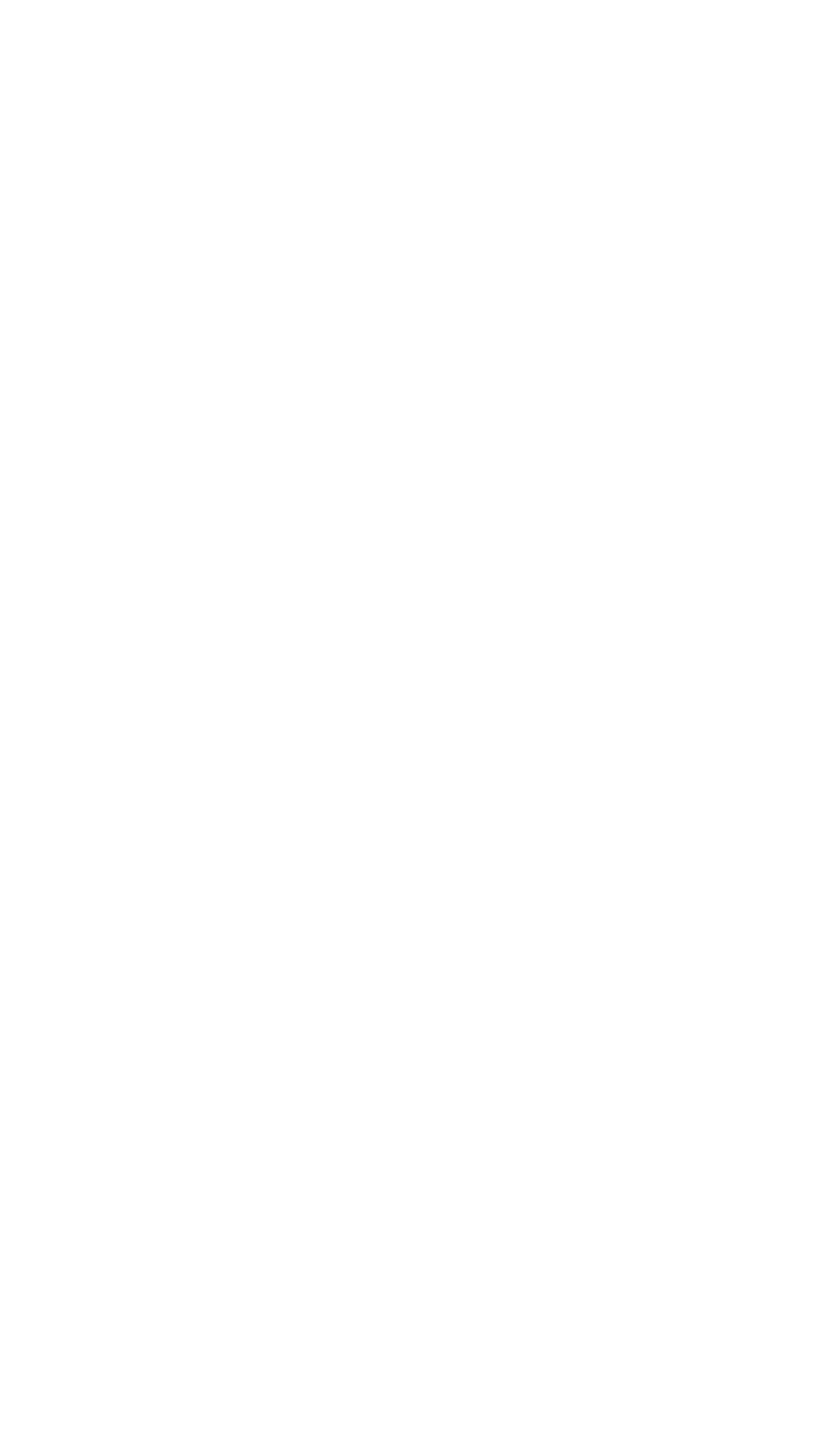
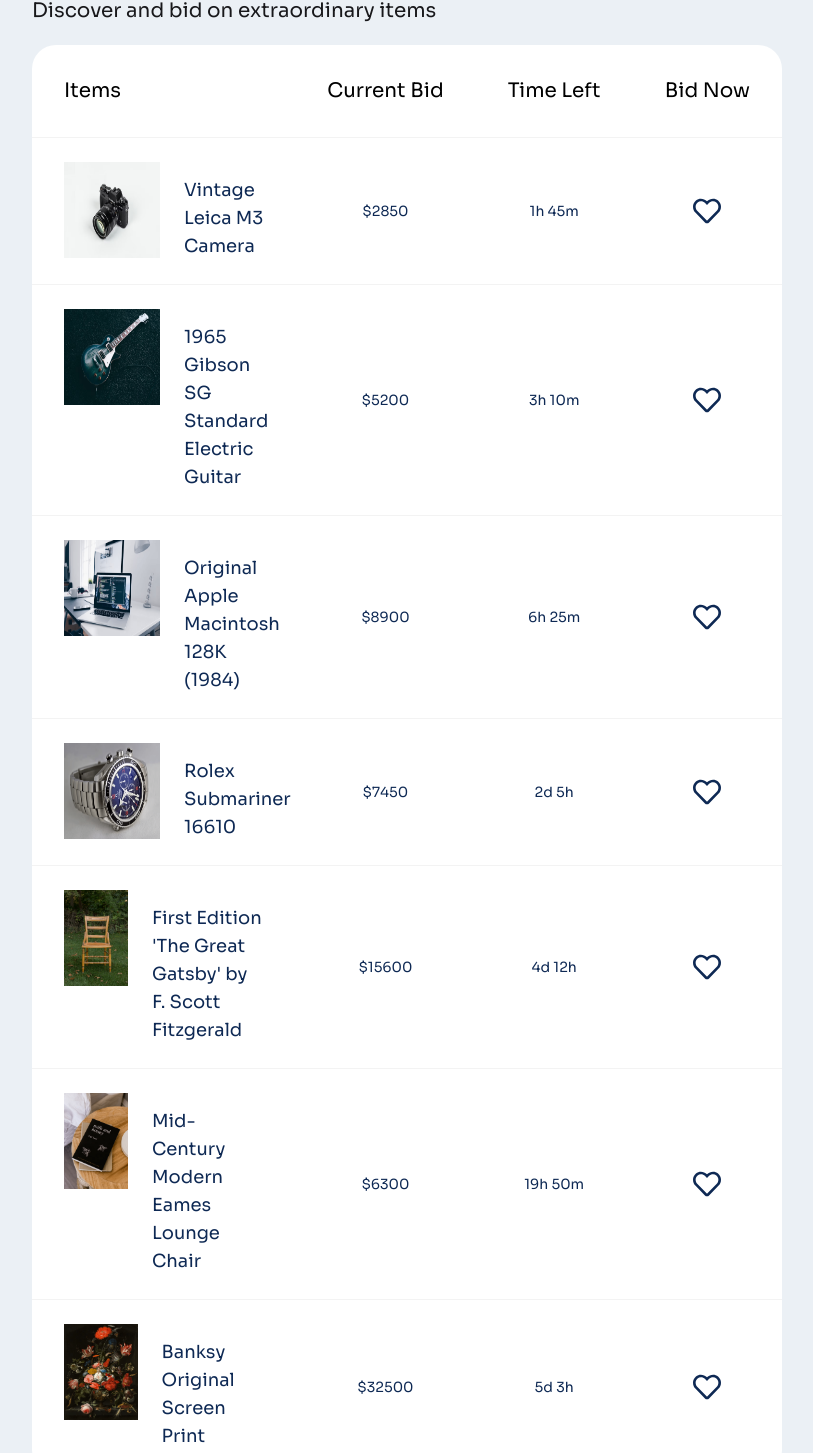
Before and after one commit to muhammad-tamim/web-project-20, a React (Vite) app: page / in a window 1280 px wide. Shown: the part 1079-2532 px from the top of the page, without its empty margins (108-921 px from the left). Before the commit the page ends 888 px from the top, so only its background shows below. Built offline with nearby package versions, Linux system fonts and the light colour scheme.

Commit message:
feat: add active auction section

```diff
--- a/package.json
+++ b/package.json
@@ -11,7 +11,8 @@
   },
   "dependencies": {
     "react": "^19.1.1",
-    "react-dom": "^19.1.1"
+    "react-dom": "^19.1.1",
+    "react-icons": "^5.5.0"
   },
   "devDependencies": {
     "@eslint/js": "^9.36.0",
--- /dev/null
+++ b/public/data.json
@@ -0,0 +1,58 @@
+[
+    {
+        "id": 1,
+        "image": "/src/assets/images/Bid1-min.png",
+        "title": "Vintage Leica M3 Camera",
+        "currentBidPrice": 2850,
+        "timeLeft": "1h 45m",
+        "bidsCount": 14
+    },
+    {
+        "id": 2,
+        "image": "/src/assets/images/Bid2-min.png",
+        "title": "1965 Gibson SG Standard Electric Guitar",
+        "currentBidPrice": 5200,
+        "timeLeft": "3h 10m",
+        "bidsCount": 21
+    },
+    {
+        "id": 3,
+        "image": "/src/assets/images/Bid3-min.png",
+        "title": "Original Apple Macintosh 128K (1984)",
+        "currentBidPrice": 8900,
+        "timeLeft": "6h 25m",
+        "bidsCount": 34
+    },
+    {
+        "id": 4,
+        "image": "/src/assets/images/Bid4-min.png",
+        "title": "Rolex Submariner 16610",
+        "currentBidPrice": 7450,
+        "timeLeft": "2d 5h",
+        "bidsCount": 18
+    },
+    {
+        "id": 5,
+        "image": "/src/assets/images/Bid5-min.png",
+        "title": "First Edition 'The Great Gatsby' by F. Scott Fitzgerald",
+        "currentBidPrice": 15600,
+        "timeLeft": "4d 12h",
+        "bidsCount": 42
+    },
+    {
+        "id": 6,
+        "image": "/src/assets/images/Bid6-min.png",
+        "title": "Mid-Century Modern Eames Lounge Chair",
+        "currentBidPrice": 6300,
+        "timeLeft": "19h 50m",
+        "bidsCount": 27
+    },
+    {
+        "id": 7,
+        "image": "/src/assets/images/Bid7-min.png",
+        "title": "Banksy Original Screen Print",
+        "currentBidPrice": 32500,
+        "timeLeft": "5d 3h",
+        "bidsCount": 56
+    }
+]
--- a/src/App.jsx
+++ b/src/App.jsx
@@ -1,12 +1,14 @@
 import React from 'react';
 import Navbar from './components/Navbar';
 import Banner from './components/Banner';
+import Action from './components/Acution/Action';
 
 const App = () => {
   return (
     <div className='max-w-[1920px] mx-auto'>
       <Navbar></Navbar>
       <Banner></Banner>
+      <Action></Action>
     </div>
   );
 };
--- /dev/null
+++ b/src/components/Acution/Action.jsx
@@ -0,0 +1,54 @@
+import React, { useEffect, useState } from 'react';
+import TableRow from './TableRow';
+
+const Action = () => {
+    const [data, setData] = useState([])
+    const [error, setError] = useState(null)
+    const [loading, setLoading] = useState(true)
+
+    const tableHeadData = [
+        { id: 1, name: "Items" },
+        { id: 2, name: "Current Bid" },
+        { id: 3, name: "Time Left" },
+        { id: 4, name: "Bid Now" }
+    ]
+
+    useEffect(() => {
+        fetch("data.json")
+            .then(res => res.json())
+            .then(data => setData(data))
+            .catch(error => setError(error))
+            .finally(() => setLoading(false))
+    }, [])
+
+    return (
+        <div className='bg-[#EBF0F5] py-[132px] px-4 lg:px-12 xl:px-[140px]'>
+            <h3 className='text-primary-content text-3xl font-medium pb-5'>Active Auctions</h3>
+            <p className='text-xl pb-5'>Discover and bid on extraordinary items</p>
+            <div className='grid grid-cols-12 '>
+                <div className='col-span-9 bg-white rounded-3xl'>
+                    <div className="overflow-x-auto">
+                        {loading && <div className='text-center'>
+                            <span className="loading size-16 loading-spinner"></span>
+                        </div>}
+                        {error && <p className='text-center text-3xl text-red-500'>{error.message}</p>}
+                        <table className="table">
+                            <thead>
+                                <tr>
+                                    {tableHeadData.map(tableHead => <th className='p-8 text-black text-xl font-normal' key={tableHead.id}>{tableHead.name}</th>)}
+                                </tr>
+                            </thead>
+                            <tbody >
+                                <TableRow data={data}></TableRow>
+                            </tbody>
+                        </table>
+                    </div>
+                </div>
+
+                <div className='col-span-3'></div>
+            </div>
+        </div >
+    );
+};
+
+export default Action;
--- /dev/null
+++ b/src/components/Acution/TableRow.jsx
@@ -0,0 +1,27 @@
+import React from 'react';
+import { FaHeart, FaRegHeart } from 'react-icons/fa';
+
+const TableRow = ({ data }) => {
+    return (
+        <>
+            {data.map(item => (
+                <tr key={item.id} className='text-primary-content'>
+                    <td className='px-8 py-6'>
+                        <div className='flex gap-6'>
+                            <img className="size-[96px]" src={item.image} alt="" />
+                            <p className='text-lg pt-3.5'>{item.title}</p>
+                        </div>
+                    </td>
+                    <td className='text-center px-8 py-6'>${item.currentBidPrice}</td>
+                    <td className='text-center'>{item.timeLeft}</td>
+                    <td className='px-8 py-6'>
+                        <FaRegHeart className="m-auto size-7 cursor-pointer" />
+                        <FaHeart className="m-auto size-7 hidden cursor-pointer" />
+                    </td>
+                </tr>
+            ))}
+        </>
+    );
+};
+
+export default TableRow;
```
Also changed, not shown: 1 other file (tests, documents, lock files or other folders).
